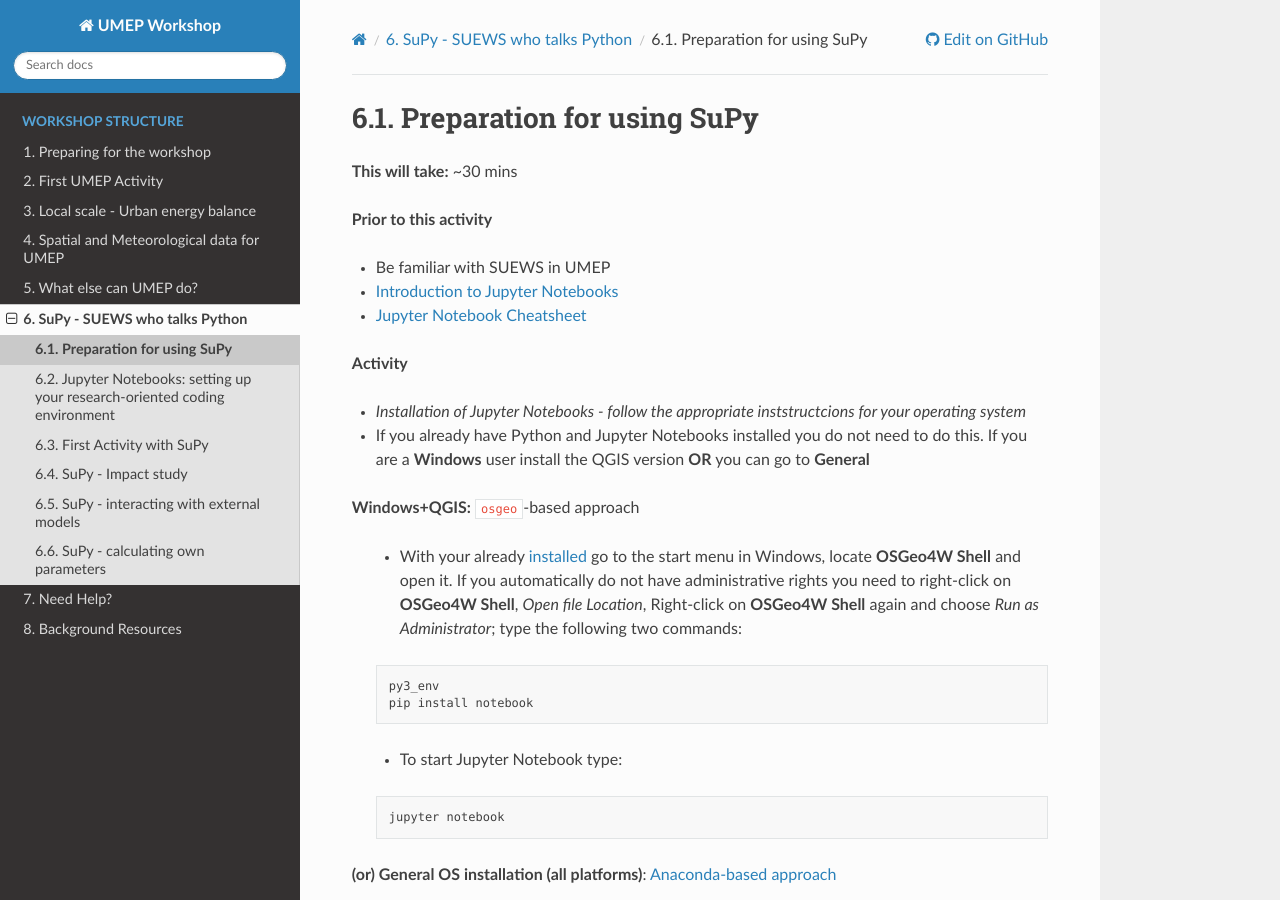
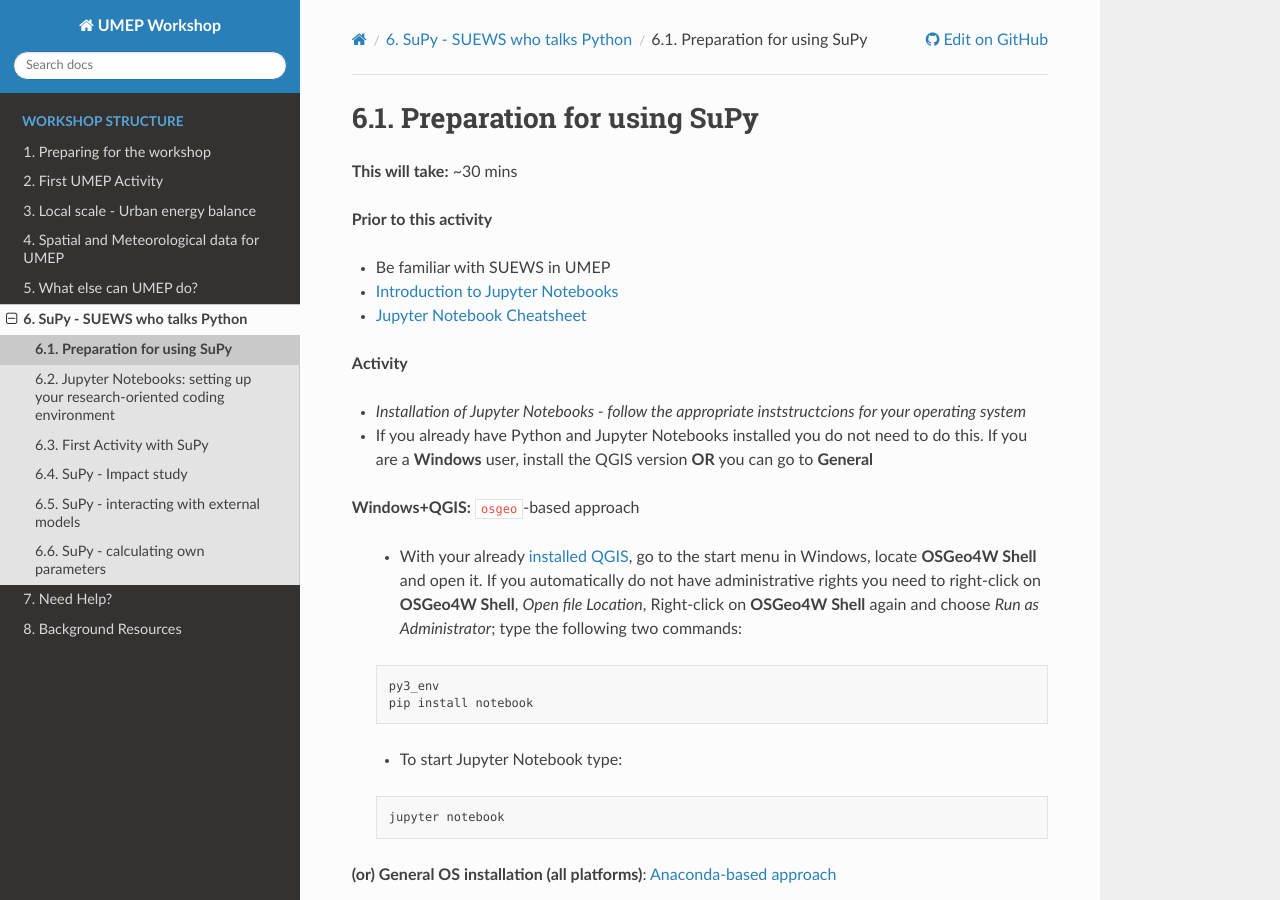
Before and after one commit to Urban-Meteorology-Reading/UMEP-Workshop, a Sphinx documentation site: the page built from source/SUPY/SuPy1.rst, in a window 1280 px wide and 900 px high. Built offline with Sphinx 7.4.7 and the Read the Docs theme 2.0.0, drawn with Linux system fonts in a browser that asks for light colours.

Commit message:
Minor change

```diff
--- a/source/SUPY/SuPy1.rst
+++ b/source/SUPY/SuPy1.rst
@@ -17,12 +17,12 @@
 **Activity**
 
 - *Installation of Jupyter Notebooks - follow the appropriate inststructcions for your operating system*
-- If you already have Python and Jupyter Notebooks installed you do not need to do this. If you are a **Windows** user install the QGIS version **OR** you can go to **General**
+- If you already have Python and Jupyter Notebooks installed you do not need to do this. If you are a **Windows** user, install the QGIS version **OR** you can go to **General**
 
 
 **Windows+QGIS:** ``osgeo``-based approach
 
-   - With your already `installed <QGIS1>`  go to the start menu in Windows, locate **OSGeo4W Shell** and open it. If you automatically do not have administrative rights you need to right-click on **OSGeo4W Shell**, *Open file Location*, Right-click on **OSGeo4W Shell** again and choose *Run as Administrator*; type the following two commands:
+   - With your already `installed QGIS <QGIS1>`,  go to the start menu in Windows, locate **OSGeo4W Shell** and open it. If you automatically do not have administrative rights you need to right-click on **OSGeo4W Shell**, *Open file Location*, Right-click on **OSGeo4W Shell** again and choose *Run as Administrator*; type the following two commands:
 
    .. code-block:: SHELL
 
```
